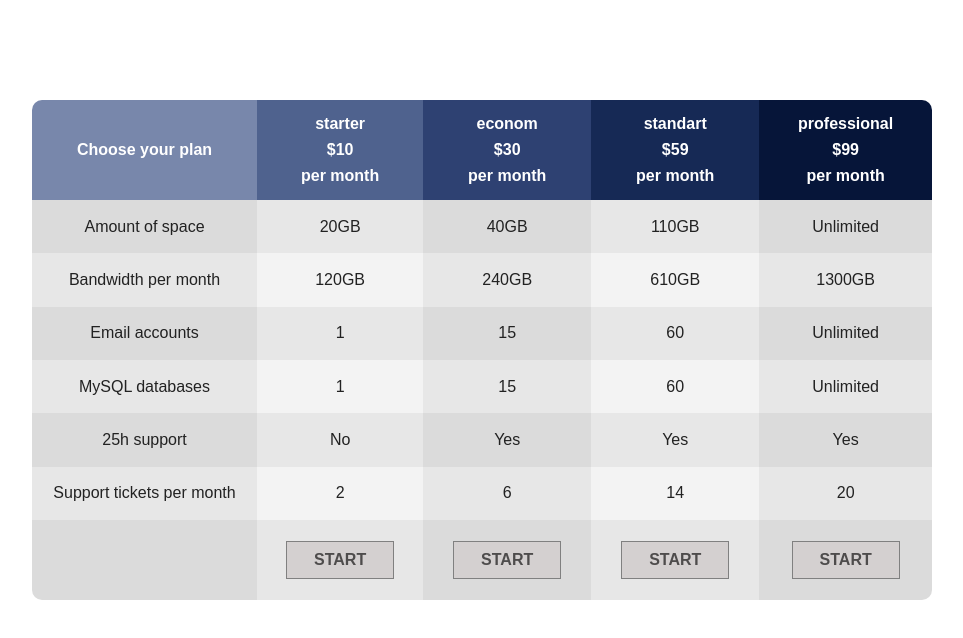
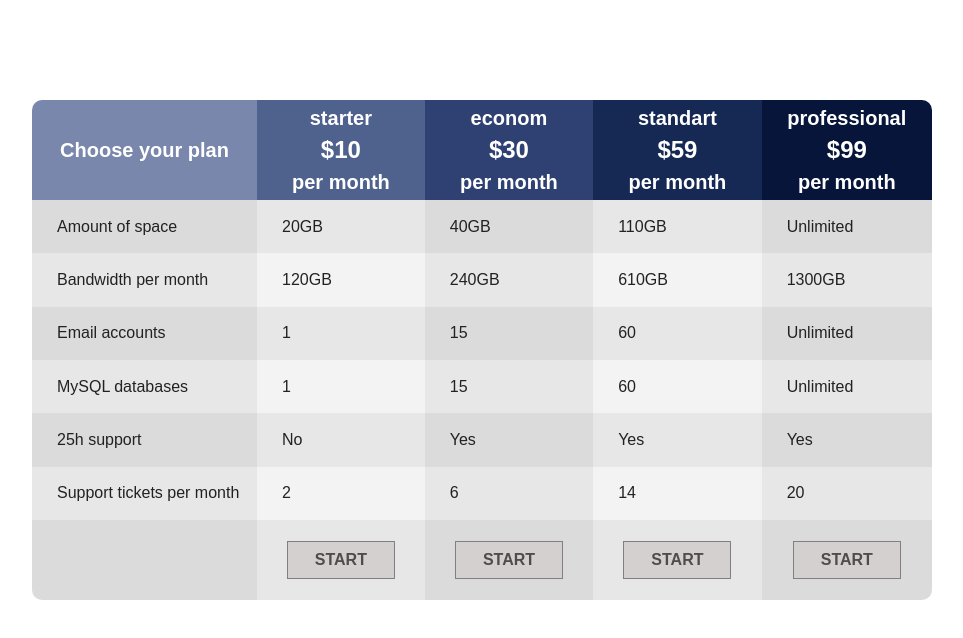
Before and after one commit to WaytGG/table, a plain HTML site: page index.html in a window 1280 px wide. Shown: the whole page, without its empty margins (158-1121 px from the left). Drawn offline with Linux system fonts and the light colour scheme.

Commit message:
Update styles

```diff
--- a/style.css
+++ b/style.css
@@ -18,6 +18,7 @@ table thead tr {
   height: 100px;
   color: white;
   font-weight: 600;
+  font-size: 20px;
   font-family: sans-serif;
 }
 
@@ -33,6 +34,7 @@ table thead tr td:first-child {
 thead tr td > span {
   display: inline-block;
   padding: 10px 60px 10px 60px;
+  font-size: 24px;
 }
 
 table thead tr td:nth-of-type(1) {
@@ -60,6 +62,8 @@ thead tr td:nth-of-type(5) {
 tbody tr td {
   vertical-align: middle;
   font-family: sans-serif;
+  text-align: left;
+  padding-left: 25px;
 }
 
 table tbody tr:nth-child(odd) td:nth-child(odd),
```
